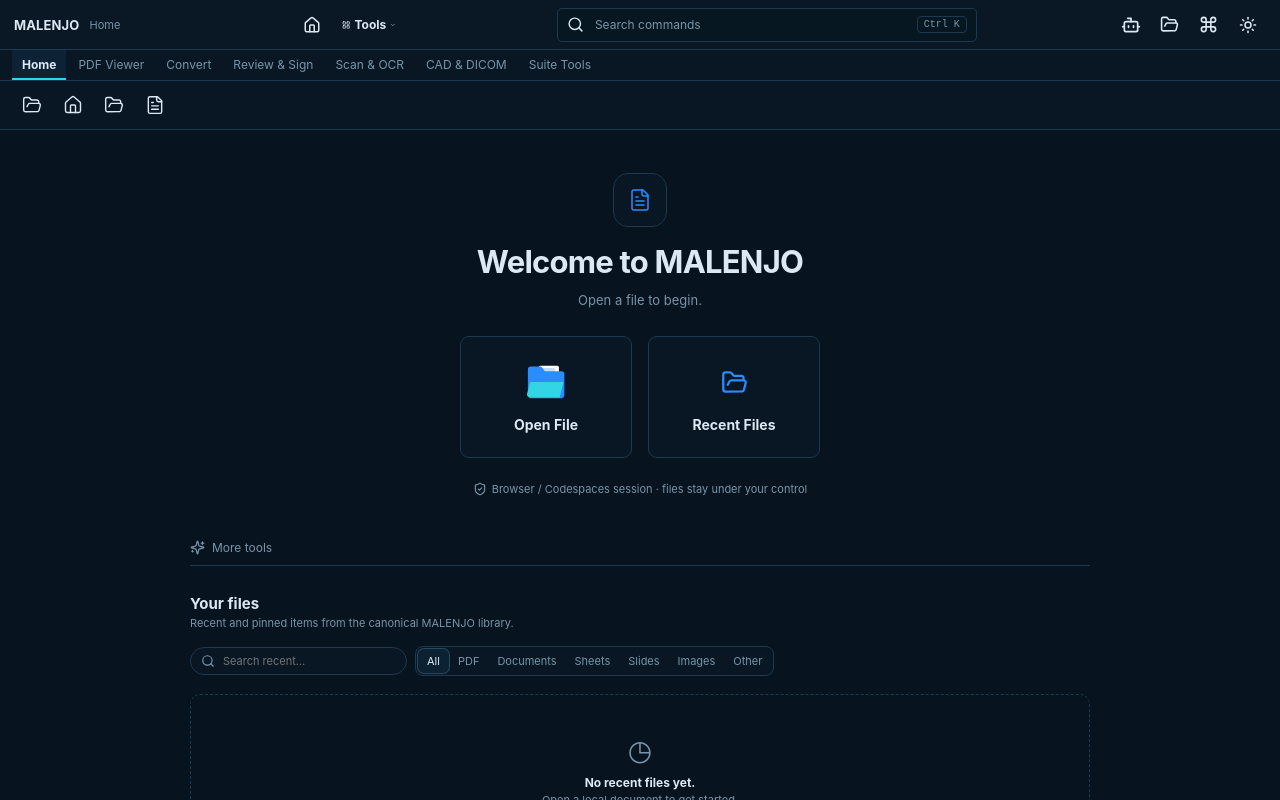
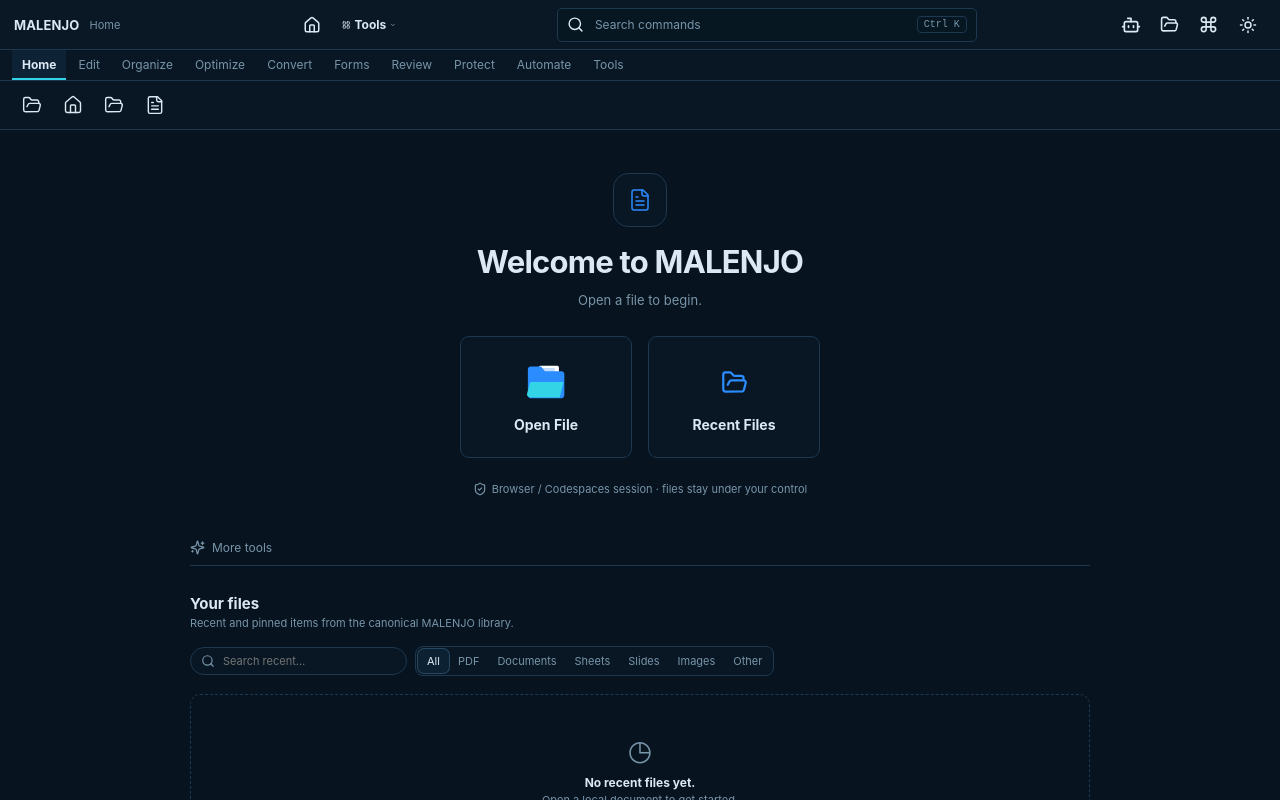
Before and after one commit to rafayamer/Malenjo-suite, a React (Vite) app: page / in a window 1280 px wide. Built offline with nearby package versions, Linux system fonts and the light colour scheme.

Commit message:
feat(ui): ten primary v2 ribbon tabs and complete searchable MAL command directory

```diff
--- a/src/suite/shell/ribbonModel.ts
+++ b/src/suite/shell/ribbonModel.ts
@@ -1,11 +1,13 @@
 import type { ModuleId } from '../core/types';
 import { CAPABILITY_WORKSPACES, type CapabilityModuleId } from './CapabilityWorkspace';
 
-export type RibbonTabId = 'home' | 'pdf' | 'convert' | 'review' | 'scan' | 'specialist' | 'tools';
+export type RibbonTabId = 'home' | 'edit' | 'organize' | 'optimize' | 'convert' |
+  'forms' | 'review' | 'protect' | 'automate' | 'tools';
 
 export interface RibbonAction {
   id: string;
   label: string;
+  description?: string;
   destination?: ModuleId;
   opensFiles?: boolean;
   unavailableReason?: string;
@@ -17,54 +19,85 @@
   actions: RibbonAction[];
 }
 
+import { PDF_COMMAND_BY_ID, type PDFRequirementId } from '../commands/masterCatalog';
+
+function required(id: PDFRequirementId): RibbonAction {
+  const feature = PDF_COMMAND_BY_ID.get(id);
+  if (!feature) throw new Error('Missing MALENJO PDF feature: '+id);
+  return {
+    id,
+    label:feature.label,
+    description:feature.tooltip,
+    unavailableReason:feature.tooltip,
+  };
+}
+
+/** Exactly the ten primary categories from MALENJO Master Specification v2.0.
+ * An entry navigates to an existing working surface or is disabled; it never
+ * pretends to execute a PDF engine that has not passed release acceptance. */
 export const RIBBON_TABS: RibbonTab[] = [
-  { id: 'home', label: 'Home', actions: [
-    { id: 'open', label: 'Open files', opensFiles: true },
-    { id: 'start', label: 'Start Center', destination: 'home' },
-    { id: 'library', label: 'My Files', destination: 'files' },
-    { id: 'pdf', label: 'PDF Viewer', destination: 'pdf' },
-  ] },
-  { id: 'pdf', label: 'PDF Viewer', actions: [
-    { id: 'open', label: 'Open PDF', opensFiles: true },
-    { id: 'viewer', label: 'PDF Workspace', destination: 'pdf' },
-    { id: 'library', label: 'Files / Library', destination: 'files' },
-    { id: 'metadata', label: 'Metadata', destination: 'metadata' },
-  ] },
-  { id: 'convert', label: 'Convert', actions: [
-    { id: 'to-word', label: 'PDF to Word', unavailableReason: 'PDF-to-DOCX conversion must be verified before the Office output editor is enabled.' },
-    { id: 'to-excel', label: 'PDF to Excel', unavailableReason: 'PDF-to-XLSX conversion must be verified before the Office output editor is enabled.' },
-    { id: 'to-slides', label: 'PDF to Slides', unavailableReason: 'PDF-to-PPTX conversion must be verified before the Office output editor is enabled.' },
-  ] },
-  { id: 'review', label: 'Review & Sign', actions: [
-    { id: 'sign', label: 'Sign', destination: 'sign' },
-    { id: 'security', label: 'Security', destination: 'security' },
-    { id: 'metadata', label: 'Metadata', destination: 'metadata' },
-  ] },
-  { id: 'scan', label: 'Scan & OCR', actions: [
-    { id: 'scanner', label: 'Scanner', destination: 'scanner' },
-    { id: 'ocr', label: 'OCR', destination: 'ocr' },
-  ] },
-  { id: 'specialist', label: 'CAD & DICOM', actions: [
-    { id: 'cad', label: 'CAD', destination: 'cad' },
-    { id: 'dicom', label: 'DICOM', destination: 'dicom' },
-    { id: 'library', label: 'Files / Library', destination: 'files' },
-  ] },
-  { id: 'tools', label: 'Suite Tools', actions: [
-    { id: 'automation', label: 'Automation', destination: 'automation' },
-    { id: 'dms', label: 'DMS', destination: 'dms' },
-    { id: 'backup', label: 'Backup', destination: 'backup' },
-    { id: 'settings', label: 'Settings', destination: 'settings' },
-    { id: 'help', label: 'Help', destination: 'help' },
-  ] },
+  { id:'home', label:'Home', actions:[
+    {id:'open',label:'Open File',description:'Select a local PDF, CAD or DICOM document',opensFiles:true},
+    {id:'start',label:'Start',description:'Open MALENJO Home and recent files',destination:'home'},
+    {id:'library',label:'Recent Files',description:'Browse the local document library',destination:'files'},
+    {id:'pdf',label:'PDF Viewer',description:'Open the PDF manipulation workspace',destination:'pdf'},
+  ]},
+  { id:'edit',label:'Edit',actions:[
+    {id:'pdf',label:'PDF Workspace',description:'View and edit supported PDF content',destination:'pdf'},
+    required('MAL-011'),required('MAL-014'),required('MAL-015'),required('MAL-023'),
+  ]},
+  { id:'organize',label:'Organize',actions:[
+    {id:'pdf',label:'PDF Workspace',description:'Work with PDF pages and thumbnails',destination:'pdf'},
+    required('MAL-001'),required('MAL-002'),required('MAL-003'),required('MAL-008'),
+  ]},
+  { id:'optimize',label:'Optimize',actions:[
+    {id:'scanner',label:'Scan',destination:'scanner',description:'Open scanning workspace'},
+    {id:'ocr',label:'OCR',destination:'ocr',description:'Open OCR workspace'},
+    required('MAL-024'),required('MAL-025'),required('MAL-026'),
+  ]},
+  { id:'convert',label:'Convert',actions:[
+    required('MAL-037'),required('MAL-039'),required('MAL-038'),
+    {id:'pdf',label:'PDF Workspace',destination:'pdf',description:'Open PDF conversion tools'},
+    required('MAL-040'),
+  ]},
+  { id:'forms',label:'Forms',actions:[
+    {id:'pdf',label:'PDF Workspace',destination:'pdf',description:'Inspect existing PDF form fields'},
+    required('MAL-046'),required('MAL-047'),required('MAL-052'),
+  ]},
+  { id:'review',label:'Review',actions:[
+    {id:'pdf',label:'PDF Workspace',destination:'pdf',description:'Open PDF markup and review tools'},
+    {id:'sign',label:'Sign',destination:'sign',description:'Open document signing workspace'},
+    required('MAL-054'),required('MAL-059'),
+  ]},
+  { id:'protect',label:'Protect',actions:[
+    {id:'security',label:'Security',destination:'security',description:'Open local PDF security workspace'},
+    {id:'sign',label:'Sign',destination:'sign',description:'Open signing and certificate workspace'},
+    required('MAL-061'),required('MAL-063'),required('MAL-065'),
+  ]},
+  { id:'automate',label:'Automate',actions:[
+    {id:'automation',label:'Automation',destination:'automation',description:'Open automation workspace'},
+    {id:'invoice',label:'Invoice',destination:'invoice',description:'Open invoice workspace'},
+    {id:'dms',label:'Documents',destination:'dms',description:'Open document management'},
+    required('MAL-083'),
+  ]},
+  { id:'tools',label:'Tools',actions:[
+    {id:'cad',label:'CAD',destination:'cad',description:'Open supported CAD documents'},
+    {id:'dicom',label:'DICOM',destination:'dicom',description:'Open medical image workspace'},
+    {id:'settings',label:'Settings',destination:'settings',description:'Light and Dark appearance'},
+    {id:'help',label:'Help',destination:'help',description:'Documentation and diagnostics'},
+    required('MAL-087'),
+  ]},
 ];
 
 export function defaultRibbonTab(workspace: ModuleId): RibbonTabId {
-  if (workspace === 'pdf') return 'pdf';
+  if (workspace === 'pdf' || workspace === 'home' || workspace === 'files') return 'home';
   if (workspace === 'word' || workspace === 'spreadsheet' || workspace === 'presentation') return 'convert';
-  if (workspace === 'scanner' || workspace === 'ocr' || workspace === 'ai') return 'scan';
-  if (workspace === 'sign' || workspace === 'security' || workspace === 'metadata') return 'review';
-  if (workspace === 'cad' || workspace === 'dicom') return 'specialist';
-  if (workspace === 'home' || workspace === 'files') return 'home';
+  if (workspace === 'scanner' || workspace === 'ocr') return 'optimize';
+  if (workspace === 'sign') return 'review';
+  if (workspace === 'security' || workspace === 'metadata') return 'protect';
+  if (workspace === 'automation' || workspace === 'invoice' || workspace === 'dms') return 'automate';
+  if (workspace === 'cad' || workspace === 'dicom' || workspace === 'settings' || workspace === 'account' || workspace === 'help') return 'tools';
+  if (workspace === 'ai') return 'tools';
   return 'tools';
 }
 
```
